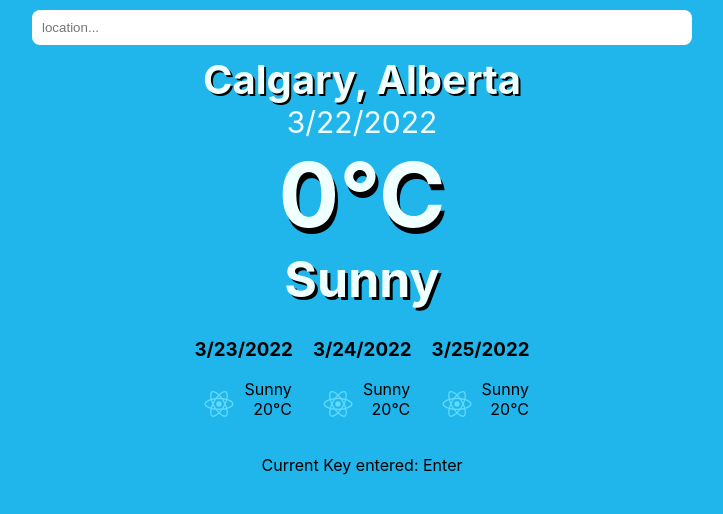
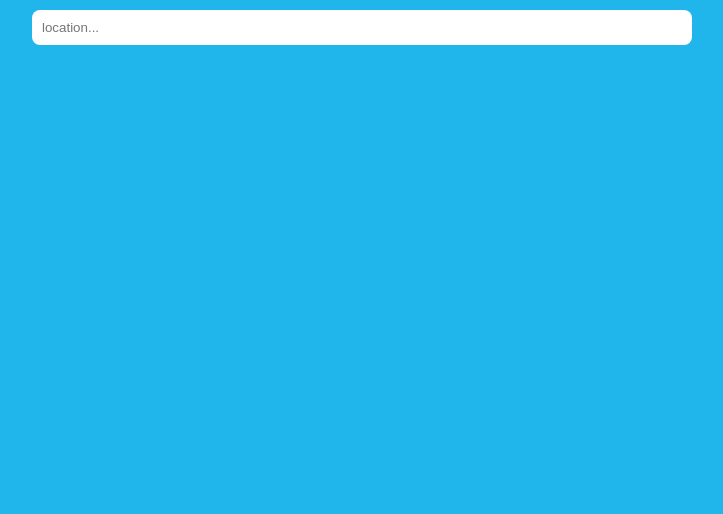
Before and after one commit to lybned/Weather-App, a React (Create React App) app: page / in a window 1280 px wide. Shown: the top 514 px of the page, without its empty margins (278-1001 px from the left). Built offline with nearby package versions, Linux system fonts and the light colour scheme.

Commit message:
Major change
Now it will update the real-time weather and real-time temperature of Calgary only.
The user must press enter for the info to be displayed

```diff
--- a/src/App.js
+++ b/src/App.js
@@ -13,22 +13,13 @@ function App() {
   //let latitude;
   //let magnitude;
 
-  const [latitude, setLatitude] = useState(0);
-  const [magnitude, setMagnitude] = useState(0);
-  const [temperature,setTemp] = useState(0);
+
+  const [weatherInfo,setInfo] = useState(null);
   const [key, setKey] = useState("Enter")
 
-  function changeLat(location) {
-    setLatitude(location)
-  }
 
-  function changeMag(location) {
-    setMagnitude(location)
-  }
 
-  function changeTemp(degrees) {
-    setTemp(degrees)
-  }
+
 
 
 
@@ -40,34 +31,44 @@ function App() {
                     (d.getMonth()+1) + "/" + (d.getDate()+4) + "/" + d.getFullYear()];
 
   {/* API call to the information for the location */}
-  //console.log(`${api.url_Location}?q=Calgary&limit=5&appid=${api.key}`);
+  console.log(`${api.url_Location}?q=Calgary&limit=5&appid=${api.key}`);
   const keyPress = (event) =>
   {
     setKey(event.key);
 
     if (event.key == "Enter")
     {
-      console.log(11);
+      //console.log(11);
       fetch(`${api.url_Location}?q=Calgary&limit=5&appid=${api.key}`)
       .then(response => response.json())
       .then(data => {
-        console.log(data)
-        //Need to find a way to update thses immediately.
-        setLatitude(data[0]["lat"]);
-        setMagnitude(data[0]["lon"]);
-      });
+        //console.log(data)
+        //if we cannot find a location
+        if (data != [])
+        {
+          const latitude = data[0].lat;
+          const lontitude = data[0].lon;
 
-      console.log(`${api.url_Weather}?lat=${latitude}&lon=${magnitude}&appid=${api.key}`, 'setMagnitude' );
+          //console.log(`${api.url_Weather}?lat=${latitude}&lon=${lontitude}&appid=${api.key}`, 'setMagnitude' );
           //if (latitude != null && magnitude != null)
           //{
-        console.log(22);
-        fetch(`${api.url_Weather}?lat=${latitude}&lon=${magnitude}&appid=${api.key}`)
+          //console.log(22);
+          fetch(`${api.url_Weather}?lat=${latitude}&lon=${lontitude}&appid=${api.key}&units=metric`)
           .then(response => response.json())
           .then(data => {
             console.log(data);
             console.log("!!!!!!!!!!!!!!!!!!!!!!!!!!!!!!!" + data["main"]["temp"]);
-          changeTemp((data["main"]["temp"]-273.15).toFixed(1));
+            setInfo(data);
           });
+        }
+        else
+        {
+          setInfo(null);
+        }
+
+      });
+
+
       //}
     }
 
@@ -99,12 +100,12 @@ function App() {
         <div className="search">
           <input type="test" placeholder="location..." className="search-bar" onKeyPress={(e) => keyPress(e)}/>
         </div>
-
+      {(weatherInfo != null) ? (
         <div className="box">
           <div className="CityName">Calgary, Alberta</div>
           <div className="Date">{datelist[0]}</div>
-          <div className="Temperature">{temperature}&deg;C</div>
-          <div className="Weather">Sunny</div>
+          <div className="Temperature">{weatherInfo.main.temp}&deg;C</div>
+          <div className="Weather">{weatherInfo.weather[0].description}</div>
 
           <div className="future">
             <div className="futureWeather">
@@ -123,6 +124,8 @@ function App() {
             </div>
           </div>
         </div>
+
+      ) : ("") }
       </body>
     </div>
   );
```
Lines whose indentation alone changed are shown as unchanged.
